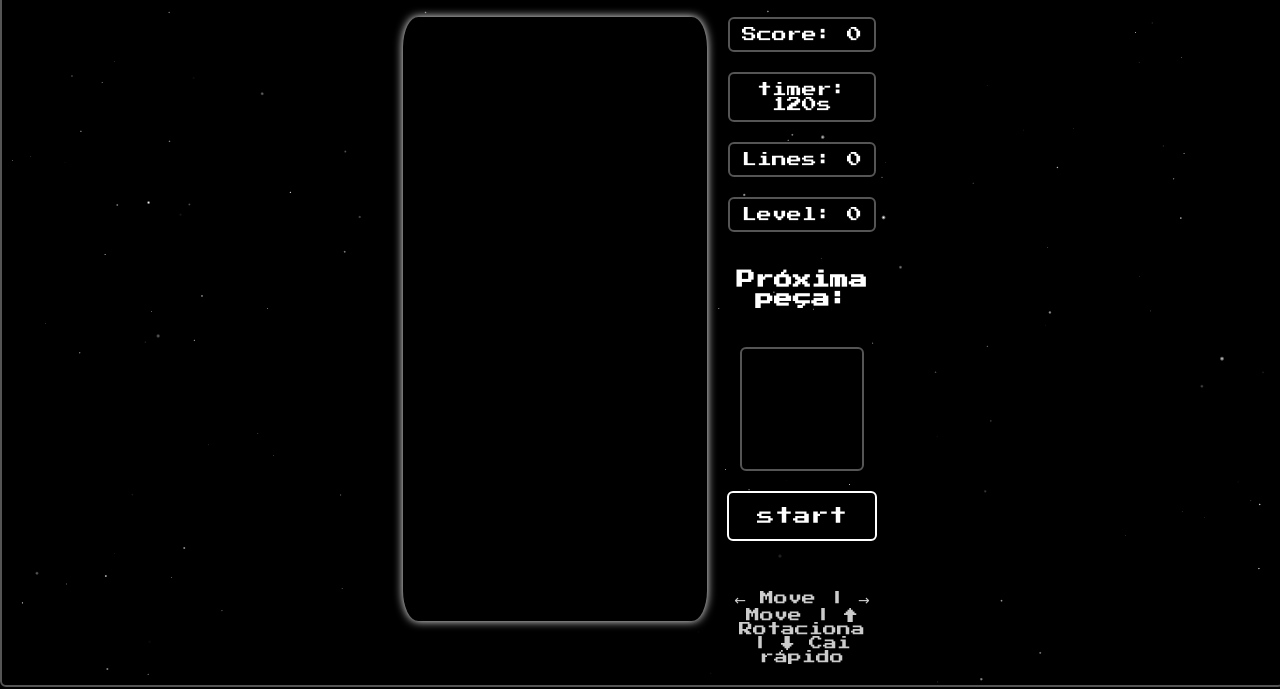
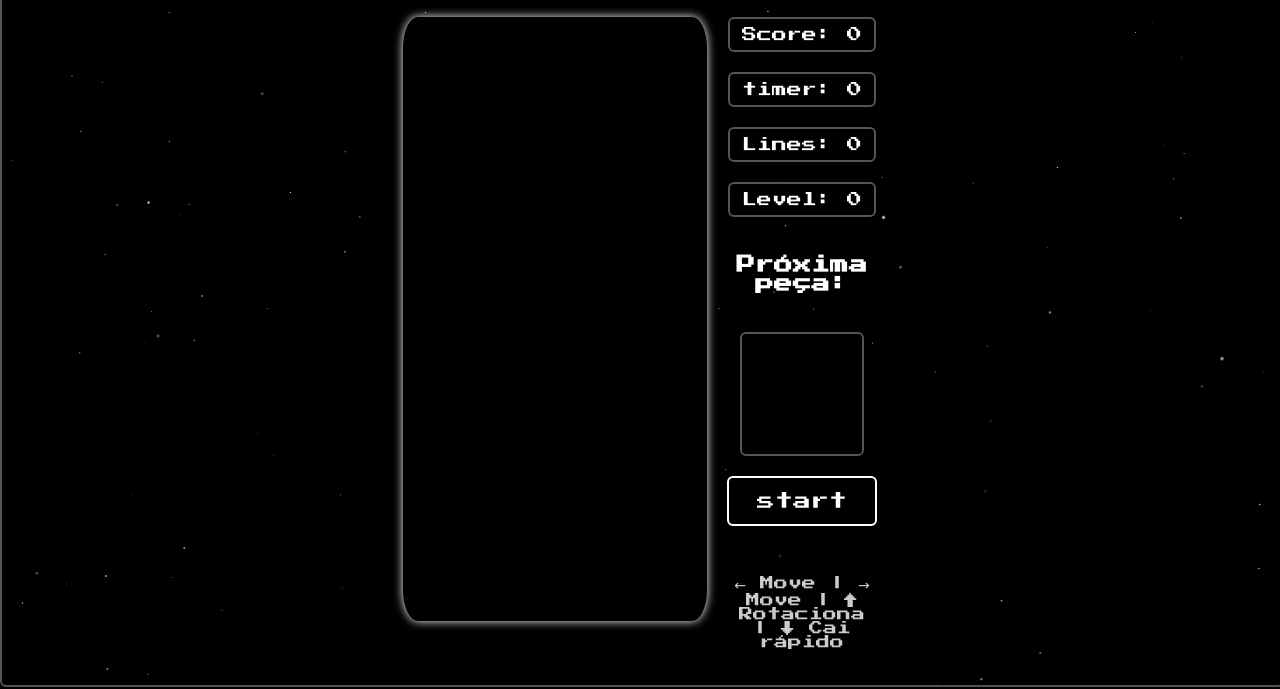
Before and after one commit to eduubxart/blockpieces, a website built with Vite: page src/pages/game.html in a window 1280 px wide. Shown: the part 117-806 px from the top of the page. Built offline with nearby package versions, Linux system fonts and the light colour scheme.

Commit message:
atualizando

```diff
--- a/src/pages/game.html
+++ b/src/pages/game.html
@@ -30,7 +30,7 @@
     <!-- Sidebar lateral -->
     <div class="game-sidebar">
       <div id="score">Score: 0</div>
-      <div id="timer">timer: 120s</div>
+      <div id="timer">timer: 0</div>
       <div id="lines">Lines: 0</div>
       <div id="level">Level: 0</div>
 
```
